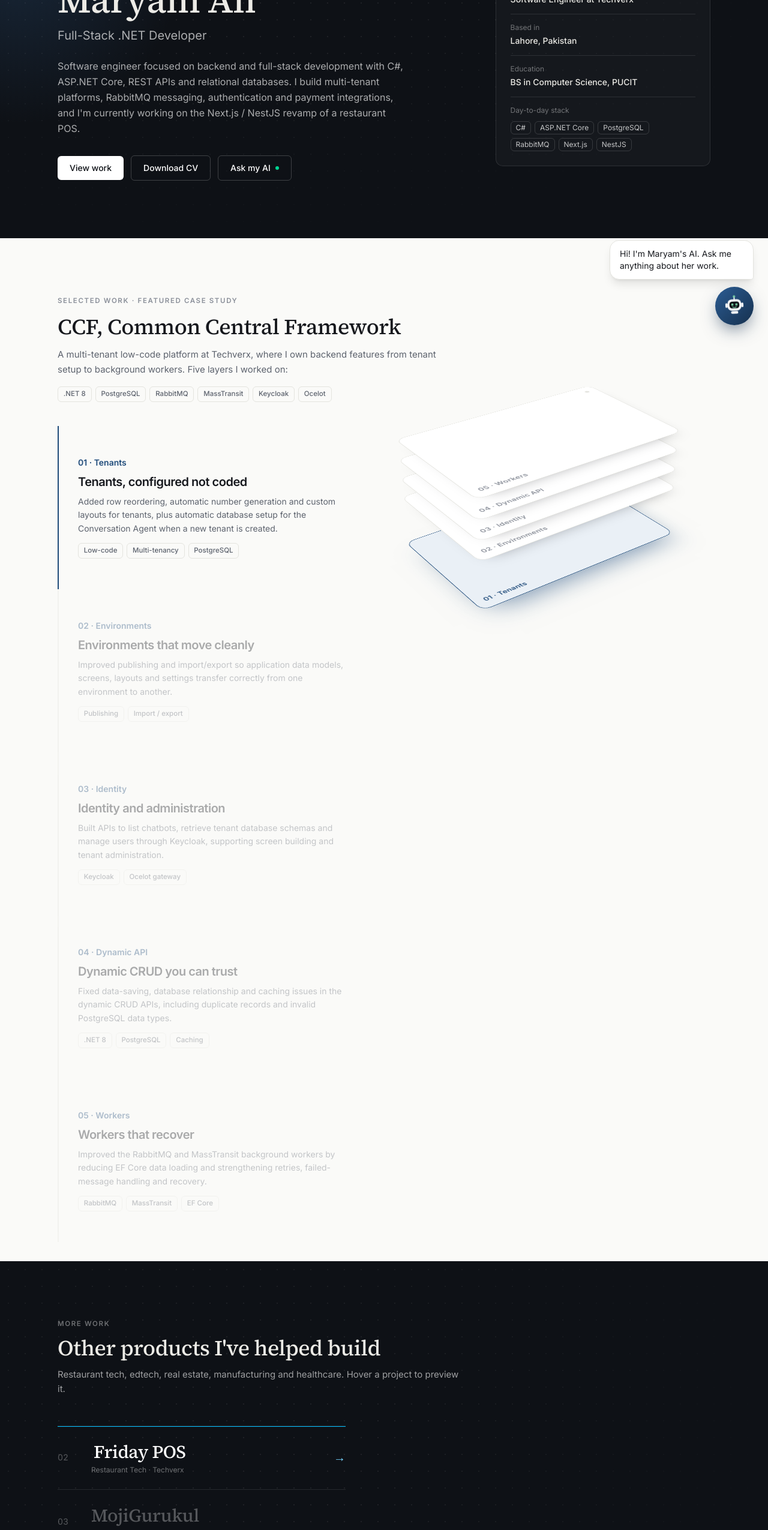
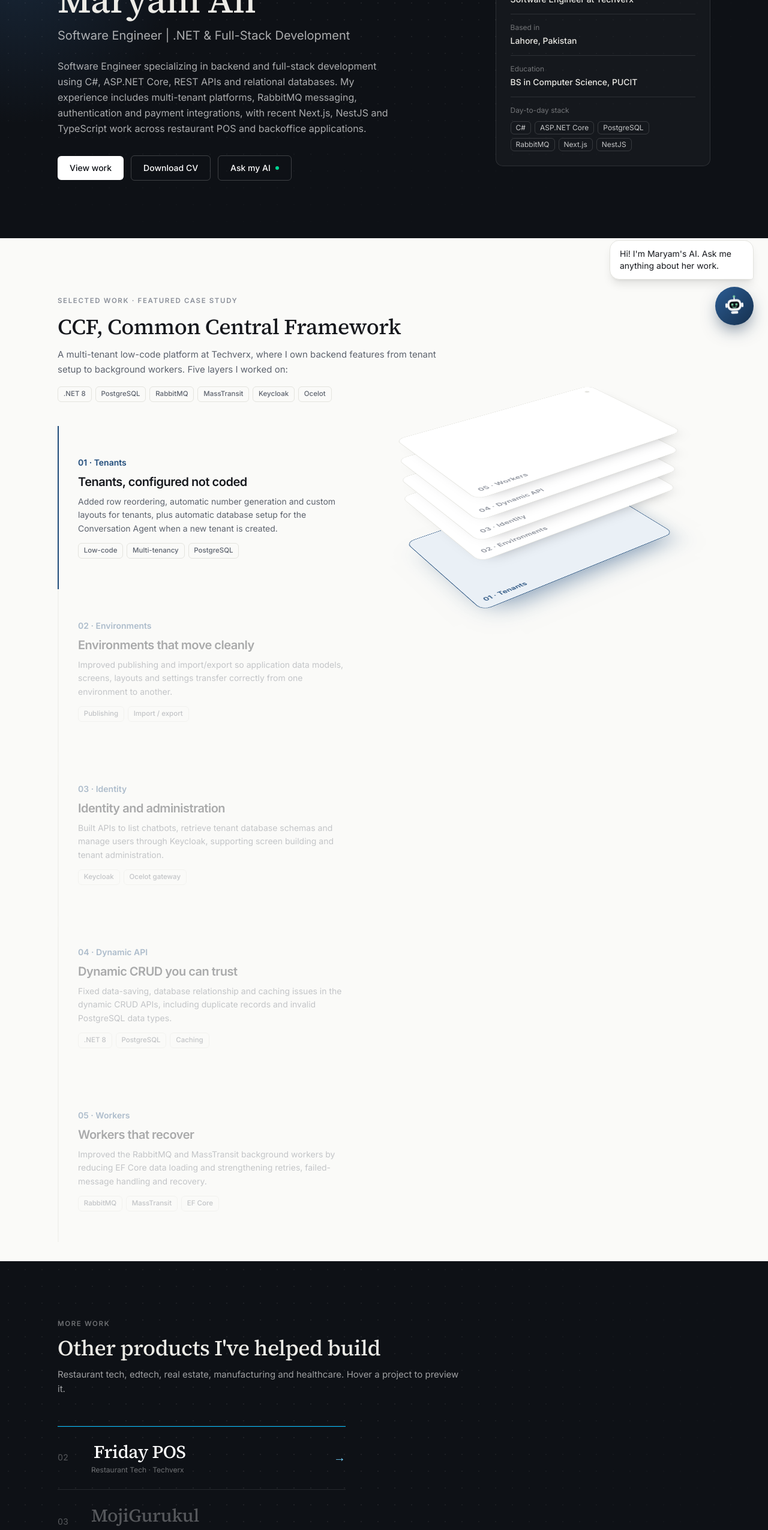
Before and after one commit to merium6/PersonalPortfolio, a Next.js app in the folder portfolio/: page / in a window 1280 px wide. Shown: the part 234-2784 px from the top of the page at 60% size. Built offline with nearby package versions, Linux system fonts and the light colour scheme.

Commit message:
Align portfolio title, skills and freelance project descriptions with CV

```diff
--- a/portfolio/src/components/Hero.tsx
+++ b/portfolio/src/components/Hero.tsx
@@ -67,7 +67,7 @@ export default function Hero() {
         >
           <dl className="divide-y divide-white/10 text-sm">
             <div className="pb-3.5">
-              <dt className="text-xs text-white/40">Currently</dt>
+              <dt className="text-xs text-white/40">Most recent company role</dt>
               <dd className="mt-1 font-medium">
                 {current.role} at {current.company}
               </dd>
--- a/portfolio/src/components/Testimonials.tsx
+++ b/portfolio/src/components/Testimonials.tsx
@@ -10,7 +10,8 @@ export default function Testimonials() {
         data-reveal
         className="mx-auto max-w-3xl rounded-2xl border border-border bg-surface p-7 sm:p-10"
       >
-        <p className="eyebrow">What a client says</p>
+        <p className="eyebrow">Freelance client review</p>
+        <p className="mt-2 text-sm text-muted">MojiGurukul · LinkedIn review dated 13 July 2026 · Ongoing freelance engagement</p>
         <blockquote className="font-display mt-5 text-lg leading-relaxed sm:text-xl sm:leading-relaxed">
           &ldquo;{review.quote}&rdquo;
         </blockquote>
--- a/portfolio/src/data/profile.ts
+++ b/portfolio/src/data/profile.ts
@@ -1,6 +1,6 @@
 export const profile = {
   name: "Maryam Ali",
-  title: "Full-Stack .NET Developer",
+  title: "Software Engineer | .NET & Full-Stack Development",
   location: "Lahore, Pakistan",
   email: "mariyamali1623@gmail.com",
   phone: "+92 327 4756937",
@@ -10,7 +10,7 @@ export const profile = {
   available: true,
   availability: "Open to new opportunities",
   summary:
-    "Software engineer focused on backend and full-stack development with C#, ASP.NET Core, REST APIs and relational databases. I build multi-tenant platforms, RabbitMQ messaging, authentication and payment integrations, and I'm currently working on the Next.js / NestJS revamp of a restaurant POS.",
+    "Software Engineer specializing in backend and full-stack development using C#, ASP.NET Core, REST APIs and relational databases. My experience includes multi-tenant platforms, RabbitMQ messaging, authentication and payment integrations, with recent Next.js, NestJS and TypeScript work across restaurant POS and backoffice applications.",
   capabilities: [
     {
       title: "Backend & APIs",
@@ -123,7 +123,7 @@ export const profile = {
     },
     {
       name: "MojiGurukul — AI-Enabled Gamified Learning",
-      category: "EdTech · Freelance",
+      category: "EdTech · Ongoing freelance engagement",
       images: ["/projects/mojigurukul.jpg"],
       liveUrl: "https://mojigurukul.com/",
       description:
@@ -141,20 +141,20 @@ export const profile = {
     },
     {
       name: "LumaShape",
-      category: "Manufacturing & Industrial Tools",
+      category: "Manufacturing & Industrial Tools · Freelance",
       images: ["/projects/lumashape.jpg"],
       liveUrl: "https://lumashape.com",
       description:
-        "A connected ecosystem for automated tool scanning, layout design and custom foam insert management, with tool inventory, layout management and scanning APIs.",
+        "Built APIs and responsive interfaces for tool scanning and foam-insert layout workflows as a freelance contributor.",
       tags: ["Next.js", "Node.js", "Express.js", "MongoDB"],
     },
     {
       name: "EstheticMatch",
-      category: "Healthcare & Wellness",
+      category: "Healthcare & Wellness · Freelance",
       images: ["/projects/estheticmatch.jpg"],
       liveUrl: "https://estheticmatch.com",
       description:
-        "A platform connecting patients with aesthetic practitioners: practitioner discovery, profile and treatment search APIs, responsive UI and cloud deployment.",
+        "Built practitioner search and profile APIs and contributed to AWS deployment for a healthcare platform connecting patients with aesthetic practitioners, as a freelance contributor.",
       tags: ["React.js", "Node.js", "PostgreSQL", "AWS"],
     },
   ],
@@ -170,9 +170,10 @@ export const profile = {
       "LINQ",
       "Node.js",
       "NestJS",
+      "Express.js",
     ],
     Frontend: ["React", "Next.js", "TypeScript", "Razor Views", "HTML", "CSS", "jQuery", "AJAX"],
-    "Databases & Caching": ["PostgreSQL", "SQL Server", "MySQL", "Redis", "Valkey"],
+    "Databases & Caching": ["PostgreSQL", "SQL Server", "MySQL", "MongoDB", "Redis", "Valkey"],
     "Architecture & Messaging": [
       "Microservices",
       "Multi-Tenancy",
@@ -187,6 +188,7 @@ export const profile = {
     "Tools & Observability": [
       "Git",
       "Docker",
+      "AWS (deployment contributions)",
       "Postman",
       "Swagger",
       "Prometheus",
--- a/portfolio/src/lib/bot.ts
+++ b/portfolio/src/lib/bot.ts
@@ -39,7 +39,7 @@ const KNOWLEDGE: Entry[] = [
     id: "about",
     triggers: ["about yourself", "about you", "who are you", "introduce", "introduction", "tell me about maryam", "about maryam", "who is maryam", "apne bare mein", "apna taaruf", "taaruf", "kaun ho"],
     answer:
-      "I'm Maryam, a full-stack .NET developer based in Lahore. My main focus is C#, ASP.NET Core, REST APIs and relational databases, and I've worked on multi-tenant platforms, RabbitMQ messaging, authentication and payment integrations. Right now I'm a Software Engineer at Techverx, working on a low-code framework and the Friday restaurant POS.",
+      "I'm Maryam, a software engineer focused on .NET and full-stack development based in Lahore. My main focus is C#, ASP.NET Core, REST APIs and relational databases, and I've worked on multi-tenant platforms, RabbitMQ messaging, authentication and payment integrations. Right now I'm a Software Engineer at Techverx, working on a low-code framework and the Friday restaurant POS.",
     follow: ["What are your strongest skills?", "Tell me about the Friday POS project"],
   },
   {
@@ -102,7 +102,7 @@ const KNOWLEDGE: Entry[] = [
     id: "mojigurukul",
     triggers: ["mojigurukul", "moji gurukul", "moji", "gurukul", "edtech", "learning platform", "gamified"],
     answer:
-      "MojiGurukul is an AI-enabled gamified learning platform I worked on as a freelance project with ASP.NET Core and PostgreSQL. I connected student profiles, assessment results and game activity to the AI personalization workflows, fixed progress tracking and status transitions, and supported Razorpay subscriptions including payment links and plan upgrades and downgrades.",
+      "MojiGurukul is an AI-enabled gamified learning platform I contribute to through an ongoing freelance engagement with ASP.NET Core and PostgreSQL. I connected student profiles, assessment results and game activity to the AI personalization workflows, fixed progress tracking and status transitions, and supported Razorpay subscriptions including payment links and plan upgrades and downgrades.",
     follow: ["How do you handle payments?", "Is there any feedback from clients?"],
   },
   {
```
